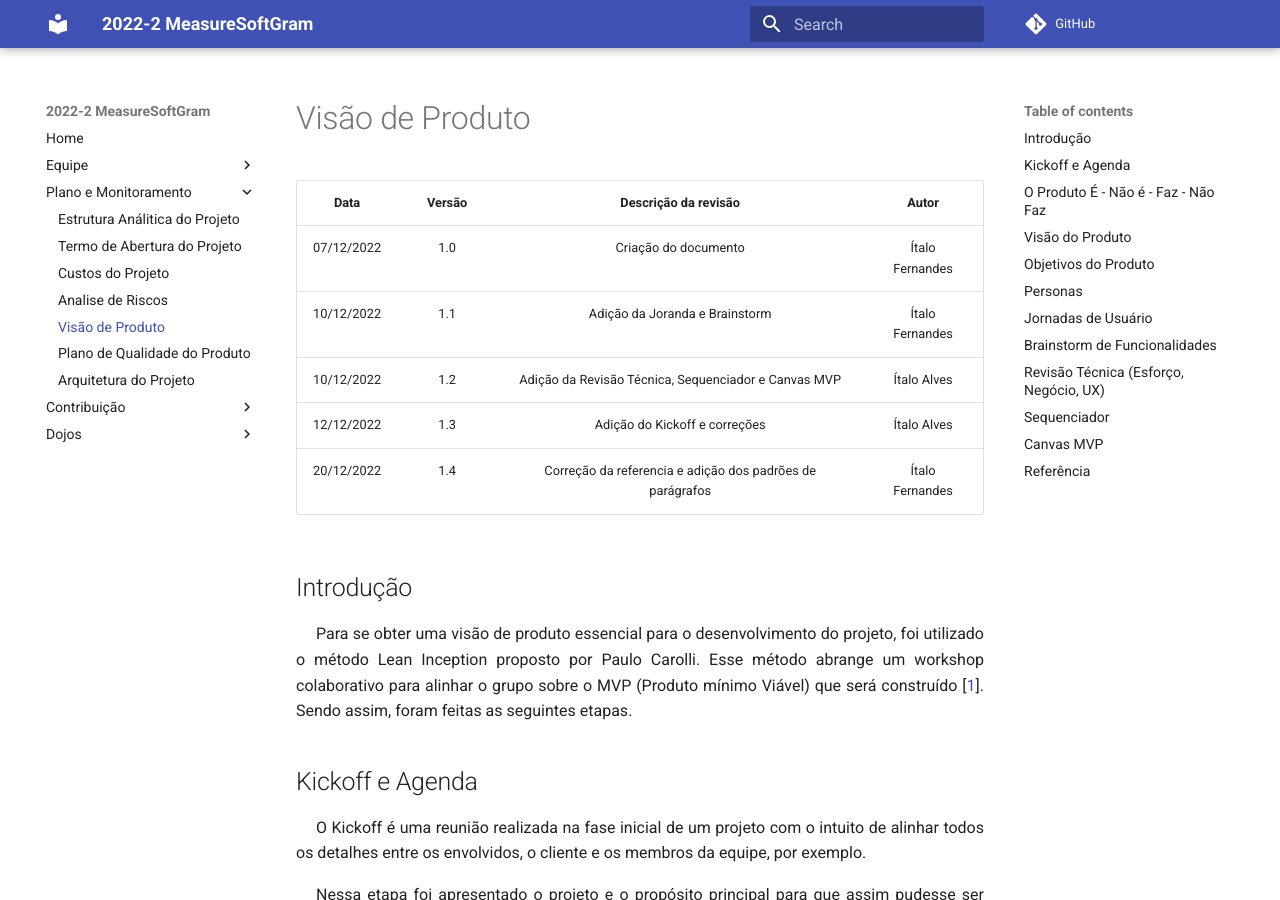
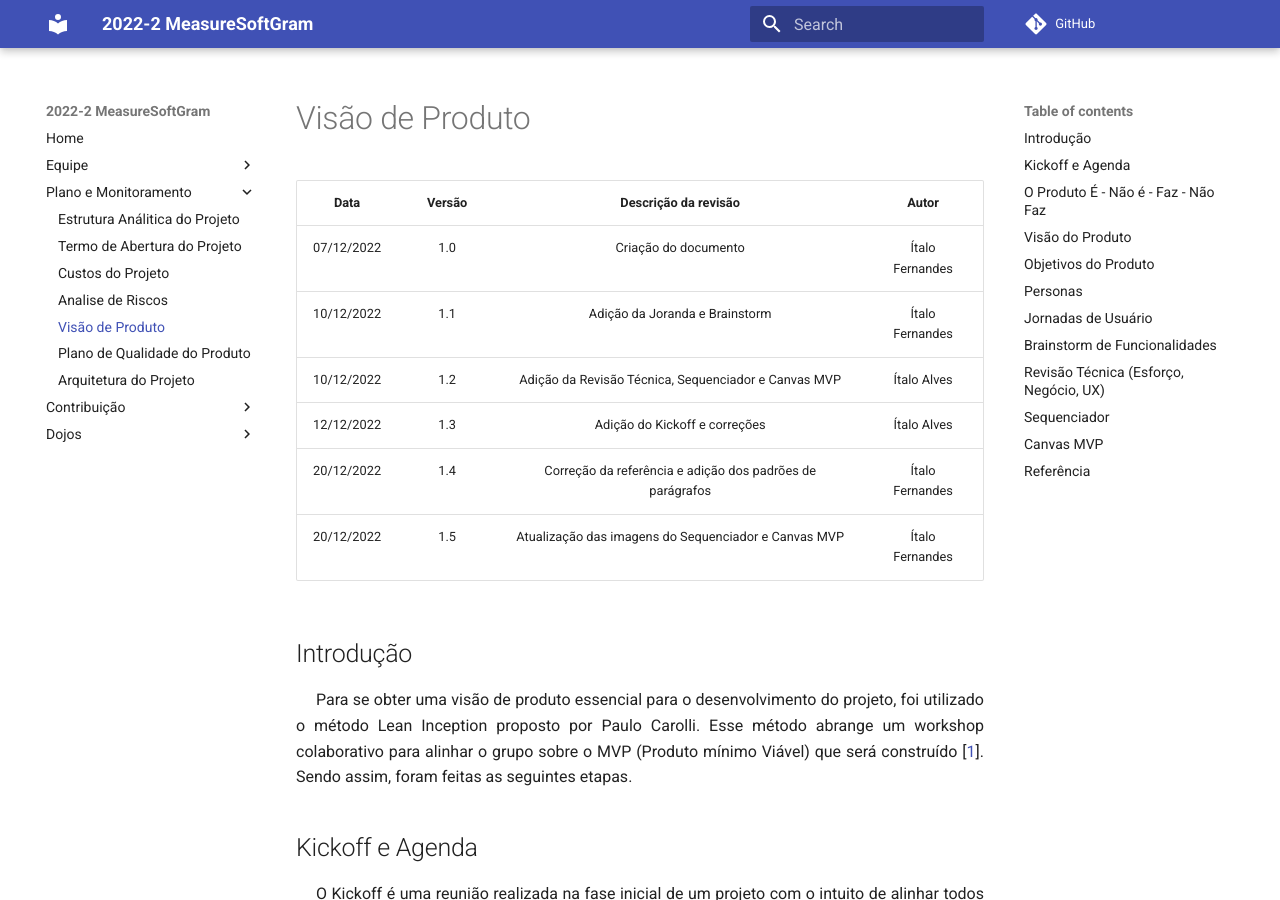
Before and after one commit to fga-eps-mds/2022-2-MeasureSoftGram-Doc, an MkDocs documentation site: the page built from docs/plano-monitoramento/visao_de_produto.md, in a window 1280 px wide and 900 px high. Built offline with MkDocs 1.6.1 and Material for MkDocs 9.7.7, drawn with Linux system fonts in a browser that asks for light colours; comment, search, counter and statistics services are not loaded.

Commit message:
Atualizando as imagens do sequenciador e canvas mvp

```diff
--- a/docs/plano-monitoramento/visao_de_produto.md
+++ b/docs/plano-monitoramento/visao_de_produto.md
@@ -6,7 +6,8 @@
 | 10/12/2022 |  1.1   |             Adição da Joranda e Brainstorm                | Ítalo Fernandes |
 | 10/12/2022 |  1.2   |   Adição da Revisão Técnica, Sequenciador e Canvas MVP    |   Ítalo Alves   |
 | 12/12/2022 |  1.3   |              Adição do Kickoff e correções                |   Ítalo Alves   |
-| 20/12/2022 |  1.4   | Correção da referencia e adição dos padrões de parágrafos | Ítalo Fernandes |
+| 20/12/2022 |  1.4   | Correção da referência e adição dos padrões de parágrafos | Ítalo Fernandes |
+| 20/12/2022 |  1.5   |   Atualização das imagens do Sequenciador e Canvas MVP    | Ítalo Fernandes |
 
 ## Introdução
 
@@ -92,4 +93,4 @@
 
 ## Referência
 
-[1] CAROLI, Paulo. Lean Inception: How to Align People and Build the Right Product. 1 ed. São Paulo: Caroli, 2018.
+> [1] CAROLI, Paulo. Lean Inception: How to Align People and Build the Right Product. 1 ed. São Paulo: Caroli, 2018.
```
Also changed, not shown: docs/plano-monitoramento/assets/canvas_mp.png (deleted), docs/plano-monitoramento/assets/canvas_mvp.png (added), docs/plano-monitoramento/assets/sequenciador.png.
